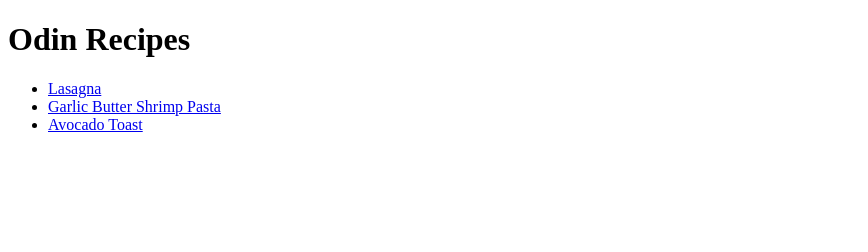
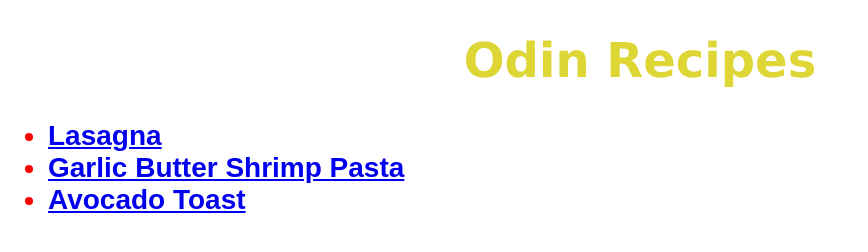
Before and after one commit to salian-shreyas/odin-recipes, a plain HTML site: page index.html in a window 1280 px wide. Shown: the whole page, without its empty margins (0-868 px from the left). Drawn offline with Linux system fonts and the light colour scheme.

Commit message:
Add CSS to homepage

```diff
--- a/index.html
+++ b/index.html
@@ -3,6 +3,8 @@
 <head>
     <meta charset="UTF-8">
     <meta name="viewport" content="width=device-width, initial-scale=1.0">
+
+    <link rel="stylesheet" href="./style.css">
     <title>Odin Recipes</title>
 </head>
 <body>
--- /dev/null
+++ b/style.css
@@ -0,0 +1,14 @@
+h1 {
+    color: rgb(222, 214, 53);
+    font-family: Verdana, sans-serif;
+    font-weight: bold;
+    font-size: 48px;
+    text-align: center;
+}
+
+li {
+    color: red;
+    font-family: Arial, Helvetica, sans-serif;
+    font-weight: bold;
+    font-size: 28px;
+}
```
